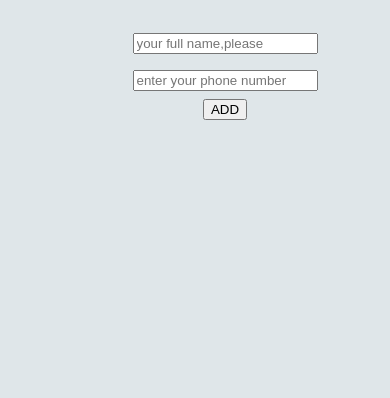
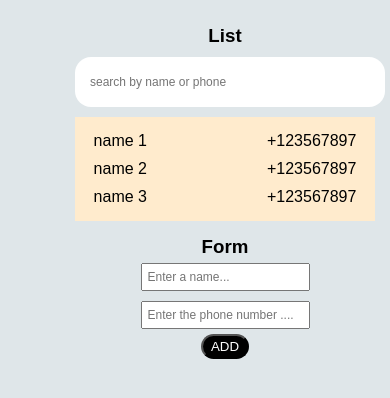
Before and after one commit to fun-projects-library/PhoneBookApp-react, a React (Create React App) app in the folder react-applicaation/: page / in a window 390 px wide. Shown: the top 398 px of the page. Built offline with nearby package versions, Linux system fonts and the light colour scheme.

Commit message:
phonebook app styling

```diff
--- a/react-applicaation/src/components/App.js
+++ b/react-applicaation/src/App.js
@@ -1,15 +1,14 @@
 // import logo from './logo.svg';
 import "./App.css";
-import Phonebook from "./Phonebook";
-import Form from "./Form"
+import Contact from "./components/Contact"
 
 
 
 
 function App() {
   return (
-    <div id="mainDiv" className="App">
-      <Phonebook />
+    <div>
+      <Contact />
 
     </div>
   );
--- a/react-applicaation/src/components/App.css
+++ /dev/null
@@ -1,7 +0,0 @@
-#nameInput{
-    margin: 2%;
-}
-
-#phoneInput{
-    margin: 2%
-}
--- /dev/null
+++ b/react-applicaation/src/components/Contact.js
@@ -0,0 +1,30 @@
+
+import React from "react"
+import Form from "./Form"
+import List from "./List"
+
+class Contact extends React.Component {
+    constructor(props){
+        super(props)
+    }
+    state = {
+        contacts: [
+            {name: "name 1",phone: "+123567897" },
+            {name: "name 2",phone: "+123567897" },
+            {name: "name 3",phone: "+123567897" }
+        ],
+    }
+
+
+    render(){
+        return(
+            <div>
+                <List contacts={this.state.contacts}/>
+                <Form />
+            </div>
+        )
+    }
+}
+
+
+export default Contact;
--- a/react-applicaation/src/components/Form.js
+++ b/react-applicaation/src/components/Form.js
@@ -1,5 +1,5 @@
 import React, { Component } from 'react'
-import Phonebook from './Phonebook';
+import "../styles/Form.css"
 
 
 
@@ -8,22 +8,14 @@ export default class Form extends Component {
 
     render() {
 
-
-
         return (
             <div>
-                <div id="results"></div>
-
-
-
-                <div className="functions">
-                    <input id="nameInput" placeholder="your full name,please"></input>
-                    <br/>
-                    <input id="phoneInput" placeholder="enter your phone number"></input>
-                    <br/>
-                    <button onClick={this.props.addFunc}>ADD</button>
-                </div>
-
+                <h3>Form</h3>
+                <input name="name" id="nameInput" placeholder="Enter a name..."></input>
+                <br />
+                <input name="phone" id="phoneInput" placeholder="Enter the phone number ...."></input>
+                <br />
+                <button id="button">ADD</button>
             </div>
         )
     }
--- /dev/null
+++ b/react-applicaation/src/components/List.js
@@ -0,0 +1,31 @@
+import React, { Component } from 'react'
+import "../styles/List.css"
+import PropTypes from "prop-types"
+
+export default class List extends Component {
+    constructor(props){
+        super(props)
+    }
+    static propTypes = {
+        contacts: PropTypes.array.isRequired
+    }
+    render() {
+        return (
+            <div className="listDiv">
+                <h3>List</h3>
+                <input name="filter" id="filter" placeholder="search by name or phone"></input>
+                <ul>
+                    {this.props.contacts.map(item=>{
+                        return(
+                        <li>
+                            <span className="names">{item.name}</span>
+                            <span className="phones">{item.phone}</span>
+                        </li>
+                        )
+                    })}
+
+                </ul>
+            </div>
+        )
+    }
+}
--- a/react-applicaation/src/components/Phonebook.js
+++ /dev/null
@@ -1,20 +0,0 @@
-import React from 'react'
-import Form from "./Form"
-
-export default function Phonebook(props) {
-    const addFunc = ()=>{
-        alert("")
-        console.log(this.nameInput.value)
-        // let parag = document.createElement("p")
-        // parag = `${nameInput.value} ----> ${phoneInput}`;
-        // results.appendChild(parag)
-    }
-    return (
-        <div>
-            <div className="results">
-
-            </div>
-            <Form addFunc={addFunc}/>
-        </div>
-    )
-}
--- a/react-applicaation/src/index.js
+++ b/react-applicaation/src/index.js
@@ -1,6 +1,6 @@
 import React from "react";
 import ReactDOM from "react-dom";
-import App from "./components/App";
+import App from "./App";
 import './styles.css';
 
 ReactDOM.render(<App />, document.getElementById("root"));
--- /dev/null
+++ b/react-applicaation/src/styles/Form.css
@@ -0,0 +1,17 @@
+
+
+input{
+    margin: 5px 0;
+    padding: 5px;
+    font-size: 12px;
+}
+button{
+    padding: 3px 8px;
+    color: white;
+    background-color: black;
+    border-radius: 3rem;
+    outline: none;
+}
+button:hover{
+    cursor: pointer;
+}
--- /dev/null
+++ b/react-applicaation/src/styles/List.css
@@ -0,0 +1,36 @@
+*{
+    margin: 0;
+    padding: 0;
+}
+
+#filter{
+    margin: 10px 0;
+    height: 40px;
+    line-height: 25px;
+    text-indent: 10px;
+    width: 300px;
+    border: none;
+    border-radius: 1rem;
+    outline: none;
+}
+
+.listDiv{
+    margin: 0 auto;
+    padding: 0;
+    width: 300px;
+}
+
+.listDiv ul{
+    background-color: blanchedalmond;
+    padding: 10px 0;
+    margin-bottom: 15px;
+}
+
+.listDiv li{
+    padding: 5px 0;
+    list-style-type: none;
+}
+
+.names{
+    margin-right: 40%;
+}
```
Also changed, not shown: react-applicaation/src/App.css (added).
